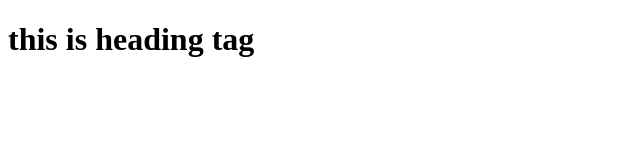
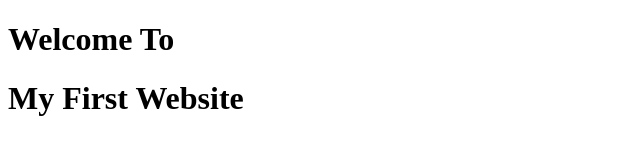
Before and after one commit to Sharifpr/Module-04, a plain HTML site: page index.html in a window 1280 px wide. Shown: the whole page, without its empty margins (0-640 px from the left). Drawn offline with Linux system fonts and the light colour scheme.

Commit message:
some added

```diff
--- a/index.html
+++ b/index.html
@@ -7,6 +7,7 @@
     <title>Document</title>
 </head>
 <body>
-    <h1>this is heading tag</h1>
+    <h1>Welcome To</h1>
+    <h1>My First Website</h1>
 </body>
 </html>
```
Also changed, not shown: images/dream-bg.png (added), images/exp-bg.png (added), images/jhankar.png (added), images/jhankar2.png (added), images/my-bg.png (added), images/my-bg2.png (added), images/sharif-removebg-preview.png (added), images/top-banner.png (added), 1 other file.
